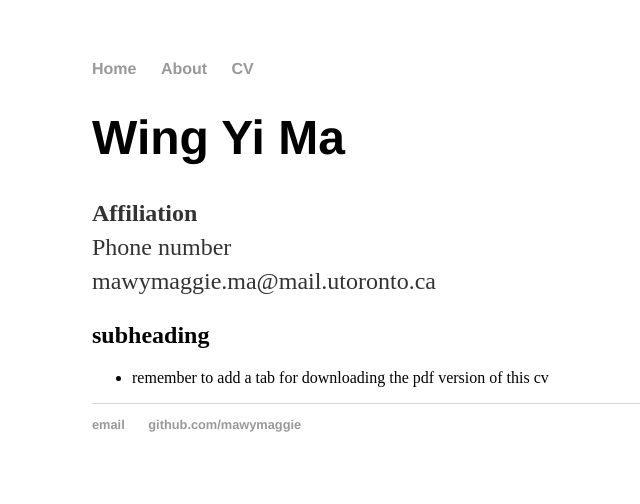
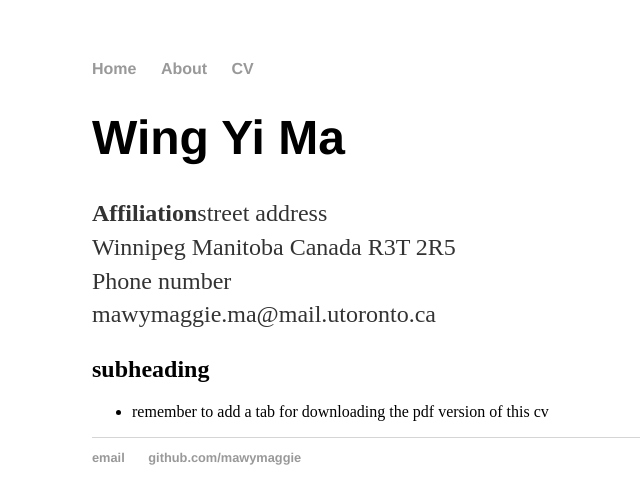
Before and after one commit to mawymaggie/mawymaggie.github.io, a Jekyll site: the page built from cv/index.html, in a window 1280 px wide. Shown: the top 504 px of the page, without its empty margins (100-740 px from the left). Built offline with Jekyll 4.4.1, drawn with Linux system fonts in a browser that asks for light colours.

Commit message:
Update index.html
changed back to original layout

```diff
--- a/cv/index.html
+++ b/cv/index.html
@@ -4,7 +4,7 @@ title: CV
 ---
 <div class="blurb">
         <h1>Wing Yi Ma</h1>
-        <p><b>Affiliation</b><br/>Phone number <br/> mawymaggie.ma@mail.utoronto.ca</p>
+        <p><b>Affiliation</b>street address <br/> Winnipeg Manitoba Canada R3T 2R5<br/>Phone number <br/> mawymaggie.ma@mail.utoronto.ca</p>
         <h2>subheading</h2>
         <ul>
         <li> remember to add a tab for downloading the pdf version of this cv </li>
```
